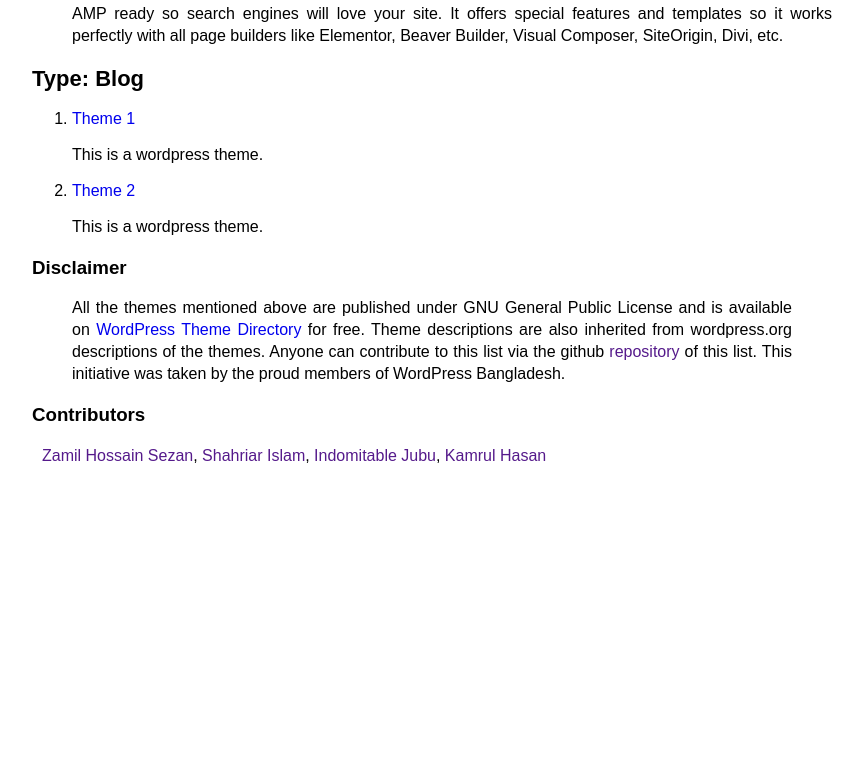
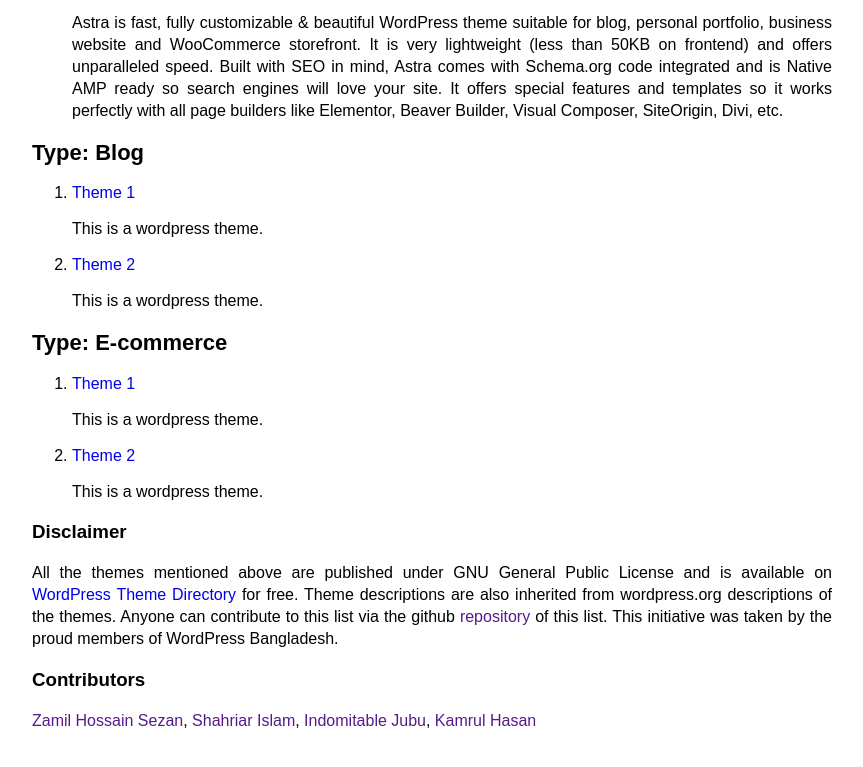
Before and after one commit to WordPress-Bangladesh/List-of-Themes, a plain HTML site: page index.html in a window 1280 px wide. Shown: the part 577-1344 px from the top of the page, without its empty margins (208-1071 px from the left). Before the commit the page ends 1080 px from the top, so only its background shows below. Drawn offline with Linux system fonts and the light colour scheme.

Commit message:
Add files via upload

```diff
--- a/index.html
+++ b/index.html
@@ -10,17 +10,18 @@
 
 <main>
     <h1 id="mheading">WordPress Themes</h1>
+    <div id="tableOfContent"><p id="tochead">Categories</p></div>
 <div id="themesList"></div>
 <div id="disClaimer">
     <h3>Disclaimer</h3>
-    <blockquote>All the themes mentioned above are published under GNU General Public License and is available on <a href="https://wordpress.org">WordPress Theme Directory</a> for free.
+    <p>All the themes mentioned above are published under GNU General Public License and is available on <a href="https://wordpress.org">WordPress Theme Directory</a> for free.
          Theme descriptions are also inherited from wordpress.org descriptions of the themes.
          Anyone can contribute to this list via the github <a href="">repository</a> of this list.
-         This initiative was taken by the proud members of WordPress Bangladesh.</blockquote>
+         This initiative was taken by the proud members of WordPress Bangladesh.</p>
 </div>
 <div id="contributorsList">
     <h3>Contributors</h3>
-    <p style="text-indent: 10px;"><a href="">Zamil Hossain Sezan</a>, <a href="">Shahriar Islam</a>, <a href="">Indomitable Jubu</a>, <a href="">Kamrul Hasan</a></p>
+    <p><a href="">Zamil Hossain Sezan</a>, <a href="">Shahriar Islam</a>, <a href="">Indomitable Jubu</a>, <a href="">Kamrul Hasan</a></p>
 </div>
 </main>
 
--- a/index.js
+++ b/index.js
@@ -10,12 +10,20 @@
   });
 
 function displayThemes() {
+  var toc = document.getElementById("tableOfContent");
   var themesListContainer = document.getElementById("themesList");
 
   jsonData.categories.forEach(function (category) {
+    var tableOC = document.createElement("span");
+    var tocItem = document.createElement("a");
+    tocItem.setAttribute("href", "#" + category.categoryName);
+    tocItem.setAttribute("class", "tocA");
+    tocItem.textContent = category.categoryName;
+    tableOC.appendChild(tocItem);
+
     var categoryHeading = document.createElement("h2");
-    categoryHeading.setAttribute("class", "category")
-    categoryHeading.setAttribute("id", category.categoryName)
+    categoryHeading.setAttribute("class", "category");
+    categoryHeading.setAttribute("id", category.categoryName);
     categoryHeading.textContent = "Type: " + category.categoryName;
     themesListContainer.appendChild(categoryHeading);
 
@@ -32,9 +40,10 @@
 
       listItem.appendChild(themeLink);
       themeList.appendChild(listItem);
-      themeList.appendChild(itemDesc)
+      themeList.appendChild(itemDesc);
     });
 
     themesListContainer.appendChild(themeList);
+    toc.appendChild(tableOC);
   });
 }
--- a/themes.json
+++ b/themes.json
@@ -36,6 +36,25 @@
             "themeDesc" : "This is a wordpress theme."
           },
           {
+            "themeID" : "34675",
+            "themeName": "Theme 2",
+            "themeUrl": "https://example.com/theme4",
+            "themeDesc" : "This is a wordpress theme."
+          }
+        ]
+      },
+
+      {
+        "categoryName": "E-commerce",
+        "categoryId" : "3",
+        "themes": [
+          {
+            "themeID" : "1",
+            "themeName": "Theme 1",
+            "themeUrl": "https://example.com/theme3",
+            "themeDesc" : "This is a wordpress theme."
+          },
+          {
             "themeID" : "2",
             "themeName": "Theme 2",
             "themeUrl": "https://example.com/theme4",
```
